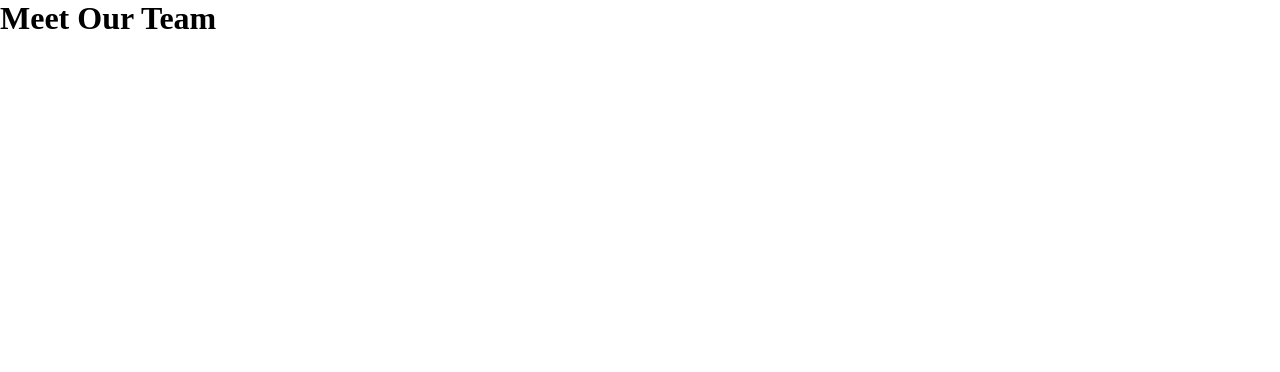
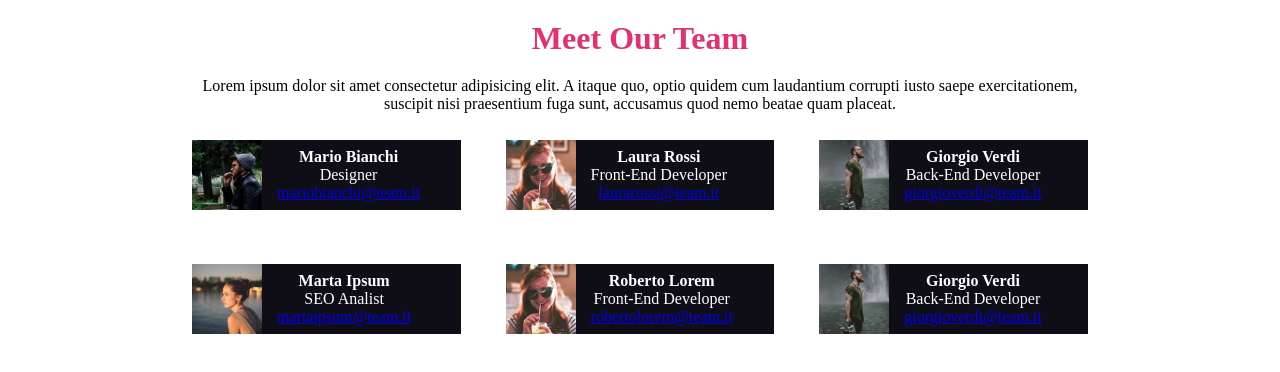
Before and after one commit to massimocolella02/html-css-float-cards, a plain HTML site: page index.html in a window 1280 px wide. Drawn offline with Linux system fonts and the light colour scheme.

Commit message:
Completato body da ultimare

```diff
--- a/assets/css/style.css
+++ b/assets/css/style.css
@@ -2,4 +2,80 @@
     margin: 0;
     padding: 0;
     box-sizing: border-box;
+    font-family: 'Fredoka One';
+    text-align: center;
 }
+.clearfix::after{
+    content: '';
+    clear: both;
+    display: table;
+}
+img{
+    width: 70px;
+    height: 70px;
+}
+.center{
+    margin-left: 15px;
+}
+header{
+    padding: 20px;
+    color: #E5306F;
+}
+main{
+    width: 70%;
+    margin: 0 auto;
+}
+
+.container{
+    padding: 3% 0px;
+}
+.mariobianchi{
+    background-color: #0F0E17;
+    color: white;
+    float: left;
+    width: calc(90%/3);
+    display: flex;
+    align-items: center;
+}
+.laurarossi{
+    background-color: #0F0E17;
+    color: white;
+    float: left;
+    width: calc(90%/3);
+    display: flex;
+    align-items: center;
+    margin-left: 5%;
+}
+.giorgioverdi{
+    background-color: #0F0E17;
+    color: white;
+    float: right;
+    width: calc(90%/3);
+    display: flex;
+    align-items: center;
+}
+.martaipsum{
+    background-color: #0F0E17;
+    color: white;
+    float: left;
+    width: calc(90%/3);
+    display: flex;
+    align-items: center;
+}
+.robertolorem{
+    background-color: #0F0E17;
+    color: white;
+    float: left;
+    width: calc(90%/3);
+    display: flex;
+    align-items: center;
+    margin-left: 5%;
+}
+.danielaamet{
+    background-color: #0F0E17;
+    color: white;
+    float: right;
+    width: calc(90%/3);
+    display: flex;
+    align-items: center;
+}
--- a/index.html
+++ b/index.html
@@ -13,7 +13,67 @@
     </header>
 
     <main>
+        <div>
+            <p>Lorem ipsum dolor sit amet consectetur adipisicing elit. A itaque quo, optio quidem cum laudantium corrupti iusto saepe exercitationem, suscipit nisi praesentium fuga sunt, accusamus quod nemo beatae quam placeat.</p>
+        </div>
+        <!-- Container che contiene 3 immagini con i 3 float -->
+        <div class="container clearfix">
+            <div class="mariobianchi clearfix">
+                <img src="./assets/img/male1.png" alt="Prima Immagine maschio">
+                <div class="center">
+                    <h4>Mario Bianchi</h4>
+                    <p>Designer</p>
+                    <a href="mailto:mariobianchi@team.it">mariobianchi@team.it</a>
+                </div>
+            </div>
 
+            <div class="laurarossi clearfix">
+                <img src="./assets/img/female1.png" alt="Prima Immagine femmina">
+                <div class="center">
+                    <h4>Laura Rossi</h4>
+                    <p>Front-End Developer</p>
+                    <a href="mailto:laurarossi@team.it">laurarossi@team.it</a>
+                </div>
+            </div>
+
+            <div class="giorgioverdi clearfix">
+                <img src="./assets/img/male2.png" alt="Seconda Immagine maschio">
+                <div class="center">
+                    <h4>Giorgio Verdi</h4>
+                    <p>Back-End Developer</p>
+                    <a href="mailto:giorgioverdi@team.it">giorgioverdi@team.it</a>
+                </div>
+            </div>
+        </div>
+        <!-- Container che contiene 3 immagini con i 3 float -->
+        <div class="container clearfix">
+            <div class="martaipsum clearfix">
+                <img src="./assets/img/female2.png" alt="Seconda Immagine femmina">
+                <div class="center">
+                    <h4>Marta Ipsum</h4>
+                    <p>SEO Analist</p>
+                    <a href="mailto:martaipsum@team.it">martaipsum@team.it</a>
+                </div>
+            </div>
+
+            <div class="robertolorem clearfix">
+                <img src="./assets/img/female1.png" alt="Prima Immagine femmina">
+                <div class="center">
+                    <h4>Roberto Lorem</h4>
+                    <p>Front-End Developer</p>
+                    <a href="mailto:robertolorem@team.it">robertolorem@team.it</a>
+                </div>
+            </div>
+
+            <div class="giorgioverdi clearfix">
+                <img src="./assets/img/male2.png" alt="Seconda Immagine maschio">
+                <div class="center">
+                    <h4>Giorgio Verdi</h4>
+                    <p>Back-End Developer</p>
+                    <a href="mailto:giorgioverdi@team.it">giorgioverdi@team.it</a>
+                </div>
+            </div>
+        </div>
     </main>
 </body>
 </html>
```
